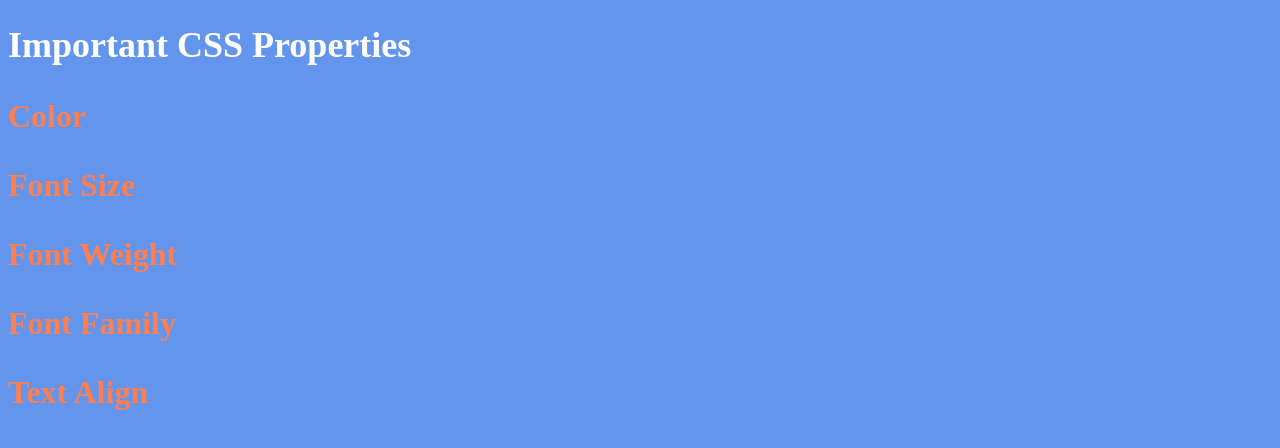
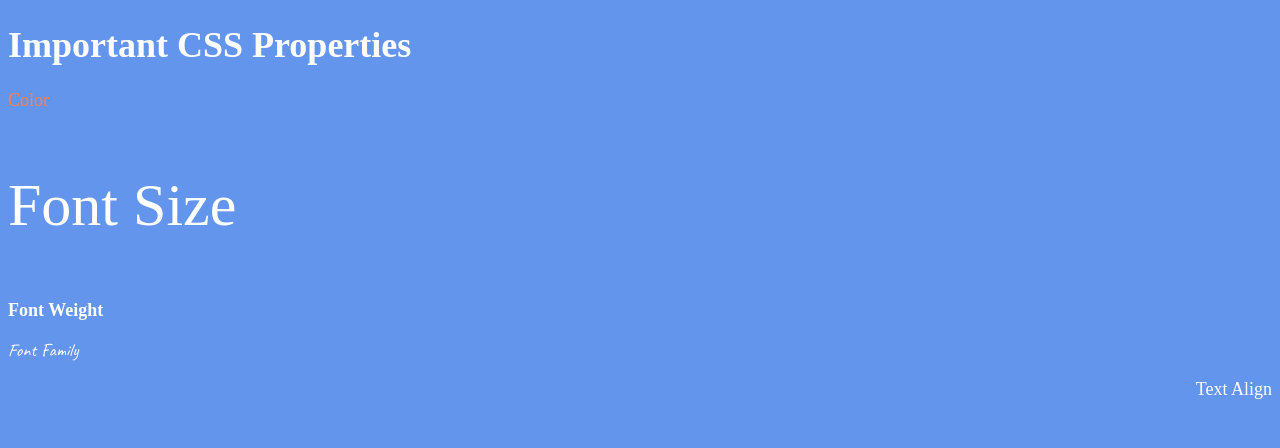
Before and after one commit to ravindranathsingh/Web-Dev, a plain HTML site: page 6.1 Font Properties/index.html in a window 1280 px wide. Drawn offline with Linux system fonts and the light colour scheme.

Commit message:
Added Something

```diff
--- a/6.1 Font Properties/index.html
+++ b/6.1 Font Properties/index.html
@@ -1,34 +1,22 @@
 <!DOCTYPE html>
 <html lang="en">
-
 <head>
-  <meta charset="UTF-8">
-  <title>CSS Properties</title>
-  <style>
-    body {
-      background-color: cornflowerblue;
-      color: white;
-      font-size: 18px;
-    }
-
-    /* Don't change the CSS above, add Your CSS below */
-    p {
-      color: coral;
-      font-size: 2rem;
-      font-weight: 900;
-      font-family: @import url(https://fonts.google.com/specimen/Caveat), 400;
-    }
-
-  </style>
+    <meta charset="UTF-8">
+    <meta name="viewport" content="width=device-width, initial-scale=1.0">
+    <title>CSS Properties</title>
+  <link rel="stylesheet" href="style.css">
+  <link rel="preconnect" href="https://fonts.googleapis.com">
+  <link rel="preconnect" href="https://fonts.gstatic.com" crossorigin>
+  <link href="https://fonts.googleapis.com/css2?family=Caveat&display=swap" rel="stylesheet">
 </head>
 
 <body>
-  <h1>Important CSS Properties</h1>
-  <p>Color</p>
-  <p>Font Size</p>
-  <p>Font Weight</p>
-  <p>Font Family</p>
-  <p>Text Align</p>
+    <h1>Important CSS Properties</h1>
+  <p id="color">Color</p>
+  <p id="size">Font Size</p>
+  <p id="weight">Font Weight</p>
+  <p id="family">Font Family</p>
+  <p id="align">Text Align</p>
 
   <!-- TODOs
   1. Change the color of <p>Color</p> to "coral" color.
@@ -39,5 +27,4 @@
   5. Change the <p>Text Align</p> to right align.
   6. Change the the root (html element) font size to 30px -->
 </body>
-
 </html>
--- /dev/null
+++ b/6.1 Font Properties/style.css
@@ -0,0 +1,25 @@
+body {
+    background-color: cornflowerblue;
+    color: white;
+    font-size: 18px;
+  }
+
+  /* Don't change the CSS above, add Your CSS below */
+  html {
+    font-size: 30px;
+  }
+  #color {
+    color: coral;
+  }
+  #size {
+    font-size: 2rem;
+  }
+  #weight {
+    font-weight: 900;
+  }
+  #family {
+    font-family: 'caveat', cursive;
+  }
+  #align {
+    text-align: right;
+  }
```
